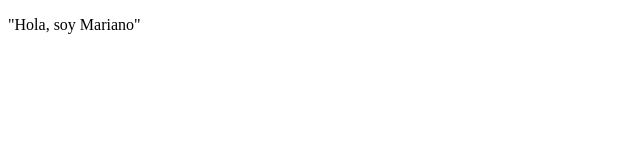
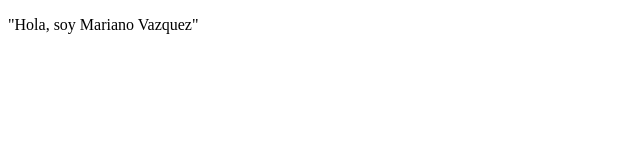
Before and after one commit to replicant1964/Prueba1, a plain HTML site: page index.html in a window 1280 px wide. Shown: the full height of the page, 0-640 px from the left. Drawn offline with Linux system fonts and the light colour scheme.

Commit message:
agregue el apellido

```diff
--- a/index.html
+++ b/index.html
@@ -7,6 +7,6 @@
     <title>Document</title>
 </head>
 <body>
-    <p>"Hola, soy Mariano"</p>
+    <p>"Hola, soy Mariano Vazquez"</p>
 </body>
 </html>
```
